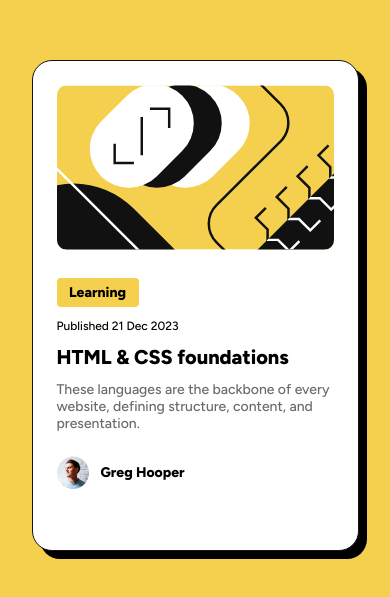
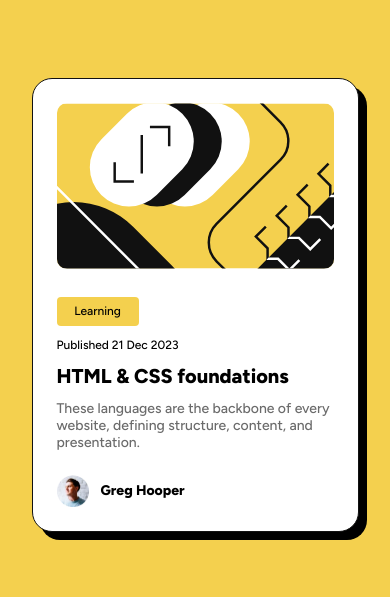
Before and after one commit to ewenlehegarat/Blog-preview-card, a plain HTML site: page index.html in a window 390 px wide. Shown: the part 117-714 px from the top of the page. Drawn offline with Linux system fonts and the light colour scheme.

Commit message:
Update style.css

```diff
--- a/style.css
+++ b/style.css
@@ -24,7 +24,6 @@ body{
 
 .card{
     width: 384px;
-    height: 491px;
     background-color: var(--White);
     border-radius: 20px;
     border: 1px solid var(--Gray-950);
@@ -35,7 +34,7 @@ body{
         width: 100%;
     }
     .content{
-        margin-top: 24px;
+        margin: 24px 0;
         .category{
             background-color: var(--Yellow);
             width: 82px;
@@ -63,14 +62,12 @@ body{
             color: var(--Gray-500);
             font-size: 16;
             font-weight: 500;
-            width: 279px;
         }
     }
     .author{
         display: flex;
         align-items: center;
         gap: 12px;
-        margin-top: 24px;
         img{
             width: 32px;
         }
@@ -84,14 +81,15 @@ body{
 @media screen and (max-width: 430px){
     .card{
         width: 327px;
-        height: 491px;
         .content{
-            h3{
-                font-size: 12px;
+            .category{
+                h3{
+                    font-size: 12px;
+                    font-weight: 500;
+                }
             }
             h2{
                 font-size: 12px;
-                width: 200px;
                 margin: 12px 0;
             }
             h1{
```
